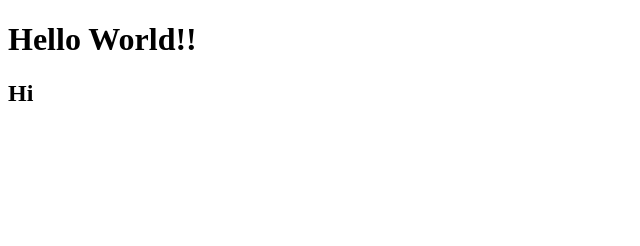
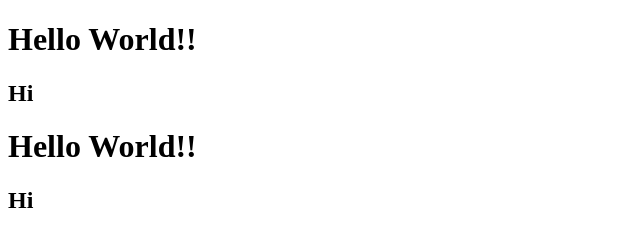
Before and after one commit to nilankapathum/Demo, a plain HTML site: page index.html in a window 1280 px wide. Shown: the whole page, without its empty margins (0-640 px from the left). Drawn offline with Linux system fonts and the light colour scheme.

Commit message:
Update index.html

```diff
--- a/index.html
+++ b/index.html
@@ -10,6 +10,9 @@
 <body>
     <h1>Hello World!!</h1>
     <h2>Hi</h2>
+    <h1>Hello World!!</h1>
+    <h2>Hi</h2>
+
 </body>
 
 </html>
```
